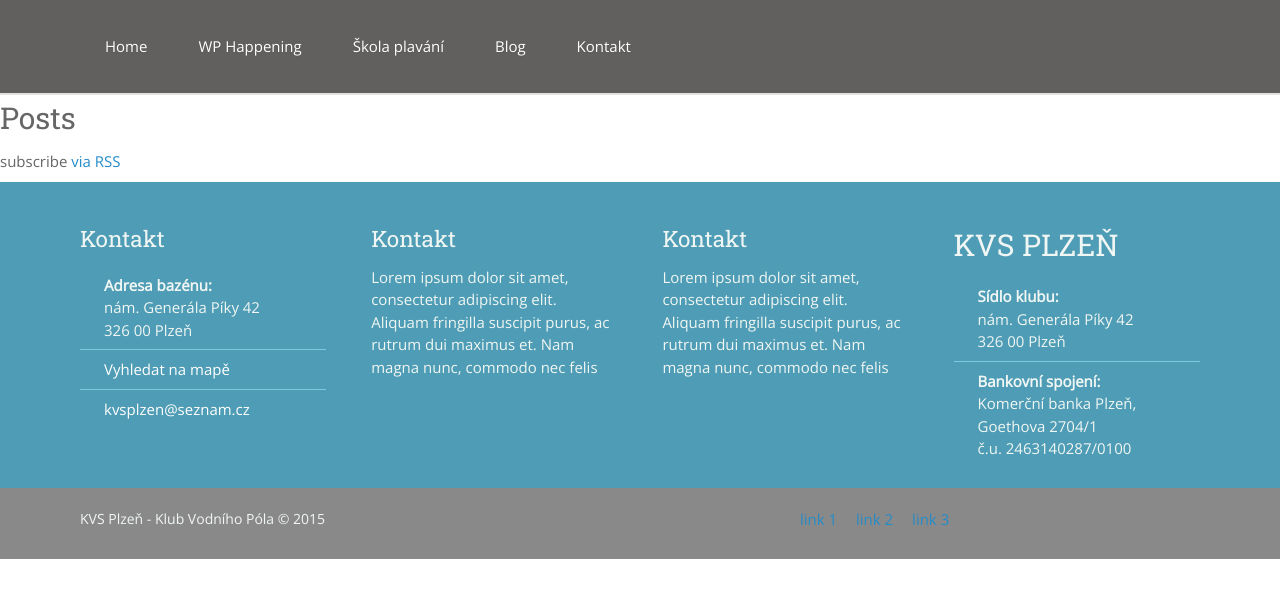
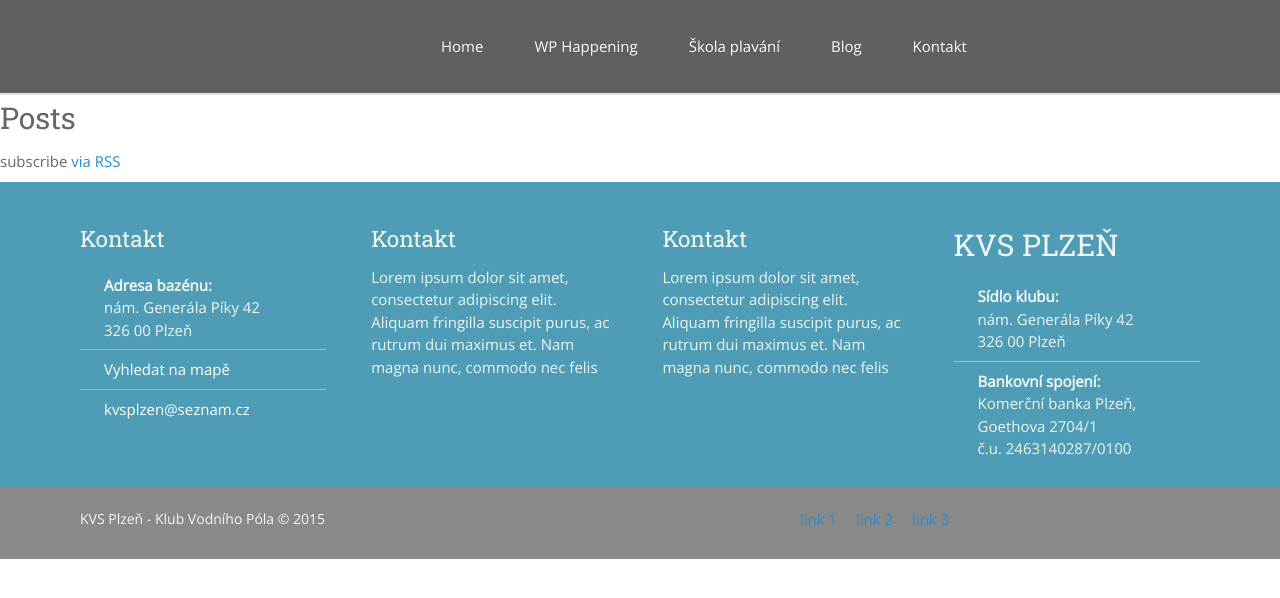
Before and after one commit to SteveVil/KVS-web, a Jekyll site: the page built from index.html, in a window 1280 px wide. Shown: the top 598 px of the page. Built offline with Jekyll 4.4.1, drawn with Linux system fonts in a browser that asks for light colours.

Commit message:
Update _header.sass

```diff
--- a/_sass/_header.sass
+++ b/_sass/_header.sass
@@ -2,11 +2,10 @@ header
 	width: 100%
 	background: #61605E
 	border-bottom: 2px solid #e1e1e1
-
+	overflow: hidden
 nav
-	width: 100%
-	overflow: hidden
-
+	width: 70%
+	float: right
 
 	ul
 		width: 100%x
```
